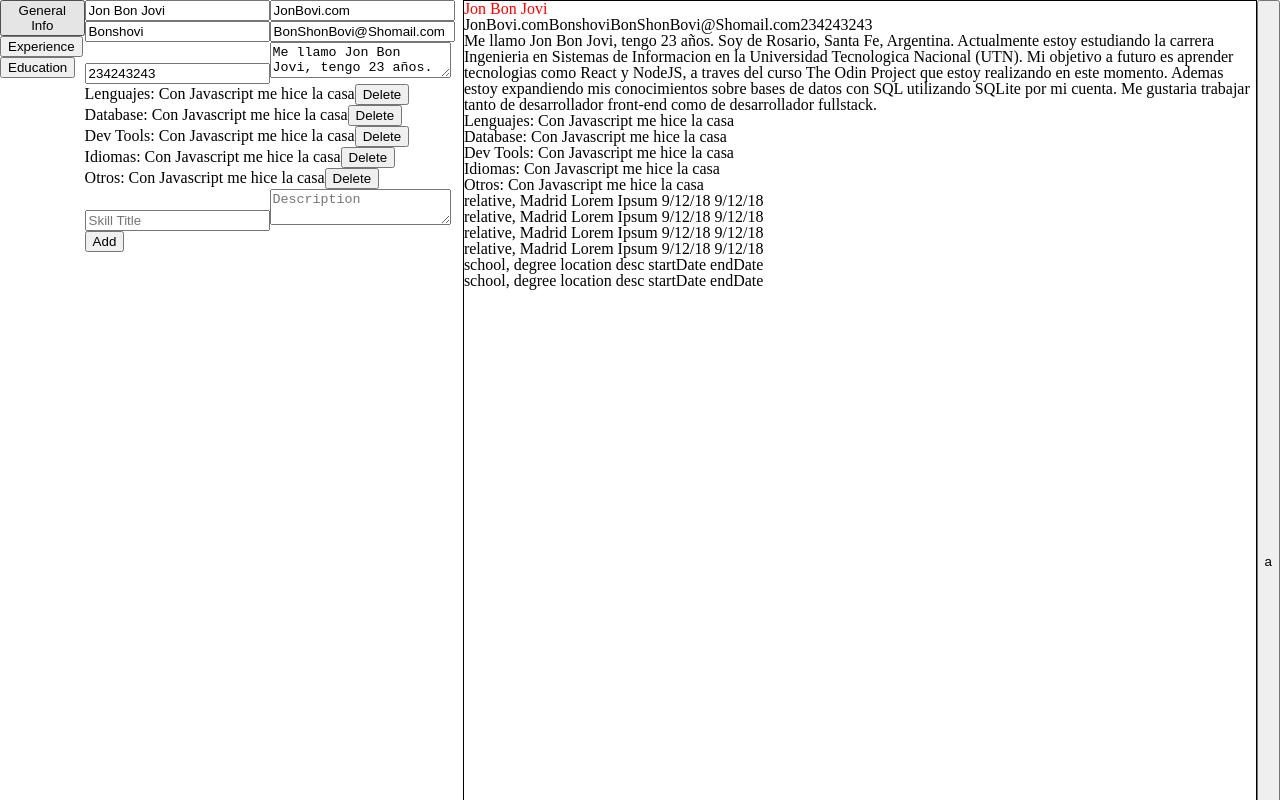
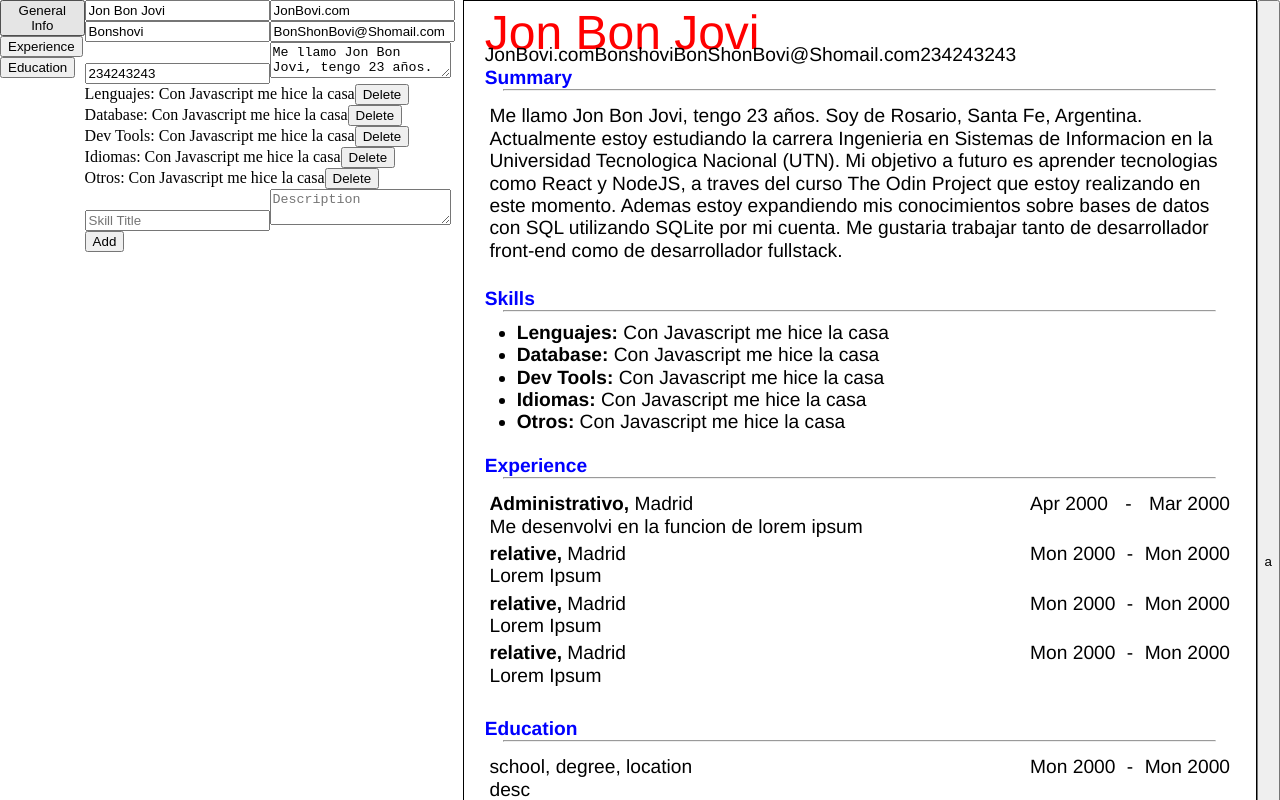
Before and after one commit to antelor/cv-application-v2, a React (Vite) app: page / in a window 1280 px wide. Shown: the top 800 px of the page. Built offline with nearby package versions, Linux system fonts and the light colour scheme.

Commit message:
started CVDisplay style

```diff
--- a/src/components/App.jsx
+++ b/src/components/App.jsx
@@ -8,6 +8,7 @@ import { jsPDF } from "jspdf";
 
 const generatePDF = () => {
     const report = new jsPDF('p', 'pt', 'a4');
+    report.setFont('Helvetica', 'normal');
     report.html(document.querySelector('.Display'), {
       html2canvas: {
           scale: 0.7496,
@@ -36,14 +37,14 @@ let placeholderInfo = {
     {title:'Otros', desc:'Con Javascript me hice la casa'},
   ],
   experience:[
-    {position:"relative", location:"Madrid", desc:"Lorem Ipsum", startDate:"9/12/18", endDate:"9/12/18"},
-    {position:"relative", location:"Madrid", desc:"Lorem Ipsum", startDate:"9/12/18", endDate:"9/12/18"},
-    {position:"relative", location:"Madrid", desc:"Lorem Ipsum", startDate:"9/12/18", endDate:"9/12/18"},
-    {position:"relative", location:"Madrid", desc:"Lorem Ipsum", startDate:"9/12/18", endDate:"9/12/18"}
+    {position:"Administrativo", location:"Madrid", desc:"Me desenvolvi en la funcion de lorem ipsum", startDate:"Apr 2000", endDate:"Mar 2000"},
+    {position:"relative", location:"Madrid", desc:"Lorem Ipsum", startDate:"Mon 2000", endDate:"Mon 2000"},
+    {position:"relative", location:"Madrid", desc:"Lorem Ipsum", startDate:"Mon 2000", endDate:"Mon 2000"},
+    {position:"relative", location:"Madrid", desc:"Lorem Ipsum", startDate:"Mon 2000", endDate:"Mon 2000"}
   ],
   education:[
-    {school: 'school', location: 'location', degree: 'degree', desc: 'desc', startDate: 'startDate', endDate: 'endDate'},
-    {school: 'school', location: 'location', degree: 'degree', desc: 'desc', startDate: 'startDate', endDate: 'endDate'}
+    {school: 'school', location: 'location', degree: 'degree', desc: 'desc', startDate: 'Mon 2000', endDate: 'Mon 2000'},
+    {school: 'school', location: 'location', degree: 'degree', desc: 'desc', startDate: 'Mon 2000', endDate: 'Mon 2000'}
   ]
 }
 
--- a/src/components/CVDisplay.jsx
+++ b/src/components/CVDisplay.jsx
@@ -6,7 +6,8 @@ function CVDisplay({ info }) {
   return (
     <>
     <div className="Display">
-        <div>
+        <div className='introduction container'>
+            <div className='personalInfo'>
                 <h1>
                     {info.generalInfo.fullName}
                 </h1>
@@ -15,27 +16,74 @@ function CVDisplay({ info }) {
                 {info.generalInfo.email}
                 {info.generalInfo.phone}
             </div>
+            <h2>Summary</h2>
+            <hr></hr>
 
-        <div>
+            <div className='summary'>
                 {info.generalInfo.summary}
             </div>
-
-        <div>
-            {info.skills.map( (skill, index) => {
-                return <div key={index}>{skill.title}: {skill.desc}</div>
-            })}
         </div>
 
+        <div className='skills container'>
+            <h2>Skills</h2>
+            <hr></hr>
+            <ul className='skillList'>
+                {info.skills.map( (skill, index) => {
+                    return <li className="skillName" key={index}>
+                    <span className="titleText"> {skill.title}:</span> <span>{skill.desc}</span>
+                    </li>
+                })}
+            </ul>
+        </div>
+
+        <div className='experience container'>
+            <h2>Experience</h2>
+            <hr></hr>
+            <div className='jobList'>
+                {info.experience.map((job, index)=>{
+                    return <div key={index} className='jobContainer'>
+                            <div className='titleContainer'>
+                                <span>
+                                    <span className='titleText'>{job.position}, </span>
+                                    <span>{job.location}</span>
+                                </span>
+                                <span className='date'>
+                                    <span>{job.startDate}</span>
+                                    <span>-</span>
+                                    <span>{job.endDate}</span>
+                                </span>
+                            </div>
                             <div>
-            {info.experience.map((job, index)=>{
-                return <div key={index}>{job.position}, {job.location} {job.desc} {job.startDate} {job.endDate} </div>
+                                <div className='description'>  {job.desc} </div>
+                            </div>
+                        </div>
                 } )}
             </div>
+        </div>
 
+        <div className='education container'>
+            <h2>Education</h2>
+            <hr></hr>
+            <div className='edList'>
+                {info.education.map((ed, index)=>{
+                    return <div key={index}>
+                            <div className='titleContainer'>
+                                <span>
+                                    <span>{ed.school}, {ed.degree}, </span>
+                                    <span>{ed.location}</span>
+                                </span>
+                                <span className='date'>
+                                    <span>{ed.startDate}</span>
+                                    <span>-</span>
+                                    <span>{ed.endDate}</span>
+                                </span>
+                            </div>
                             <div>
-            {info.education.map((ed, index)=>{
-                return <div key={index}>{ed.school}, {ed.degree} {ed.location} {ed.desc} {ed.startDate} {ed.endDate} </div>
+                                <div className='description'>  {ed.desc} </div>
+                            </div>
+                        </div>
                 } )}
+            </div>
         </div>
     </div>
     </>
--- a/src/styles/CVDisplay.scss
+++ b/src/styles/CVDisplay.scss
@@ -1,3 +1,5 @@
+@import url('https://fonts.googleapis.com/css2?family=Anton&family=Rubik&family=Source+Sans+3:wght@200;300;400;500;600;700&display=swap');
+
 .Display{
     border: 1px solid #000000;
     width: 210mm;
@@ -6,7 +8,66 @@
     min-width: 210mm;
     min-height: 297mm;
 
+    padding: 1.3rem;
+
+    font-size: 1.2rem;
+    line-height: 1.4rem;
+
+    font-family: Helvetica, sans-serif;
+
     h1{
         color:red;
+        font-size: 3rem;
+    }
+
+    h2{
+        color: blue;
+        font-weight: bold;
+    }
+
+    hr{
+        margin-top: 0;
+        width: 95%;
+    }
+
+    ul{
+        margin-left: 2rem;
+        list-style-type: disc;
+    }
+
+    .titleText{
+        font-size: 1.2rem;
+        font-weight: bold;
+    }
+
+    .date{
+        display: flex;
+        width: 27%;
+        justify-content: space-between;
+    }
+
+    .jobContainer{
+        margin-bottom: 0.3rem;
+    }
+
+    .titleContainer{
+        display: flex;
+        justify-content: space-between;
+    }
+
+    .jobList{
+        padding: 0.3rem;
+    }
+
+    .container{
+        margin-bottom: 1.3rem;
+    }
+
+    .summary {
+        padding: 0.3rem;
+    }
+
+    .edList{
+        padding: 0.3rem;
     }
 }
```
Lines whose indentation alone changed are shown as unchanged.
